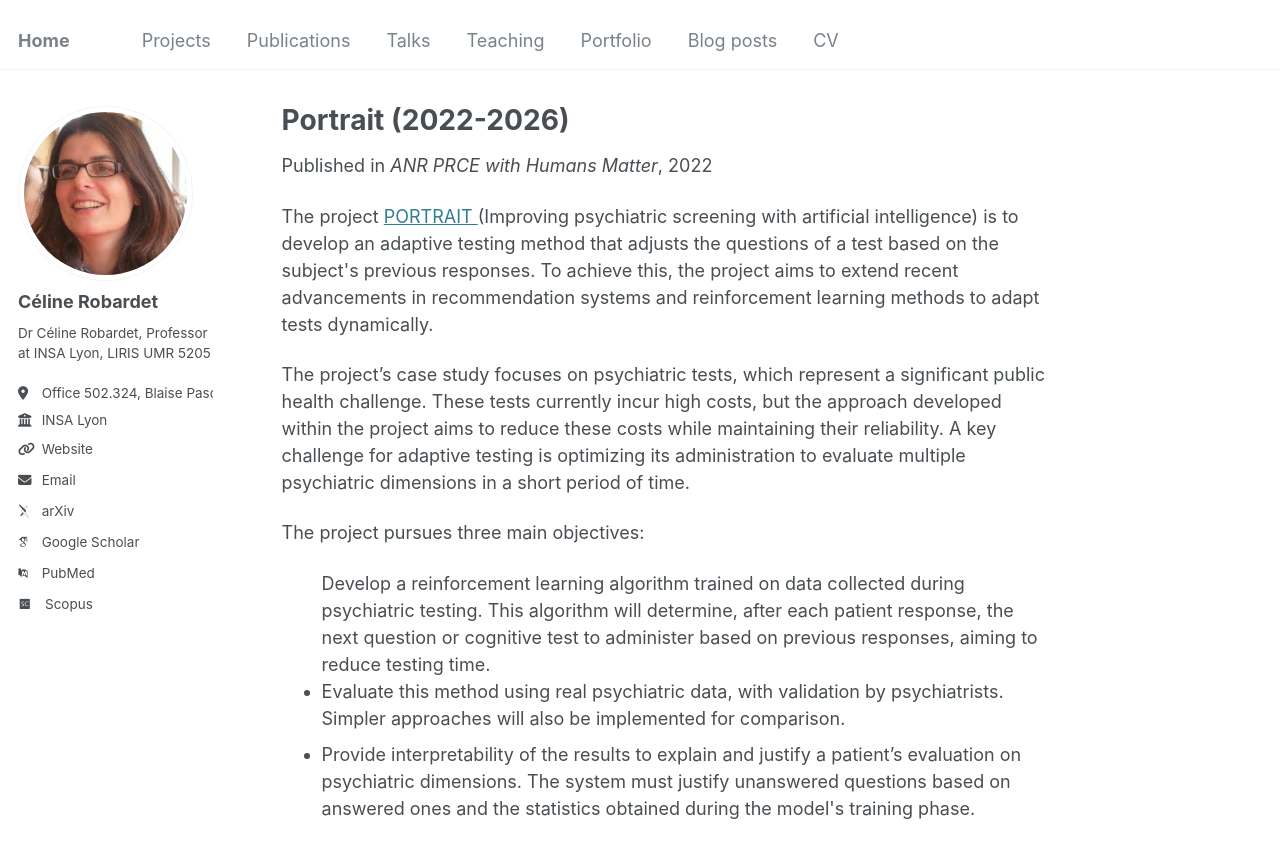
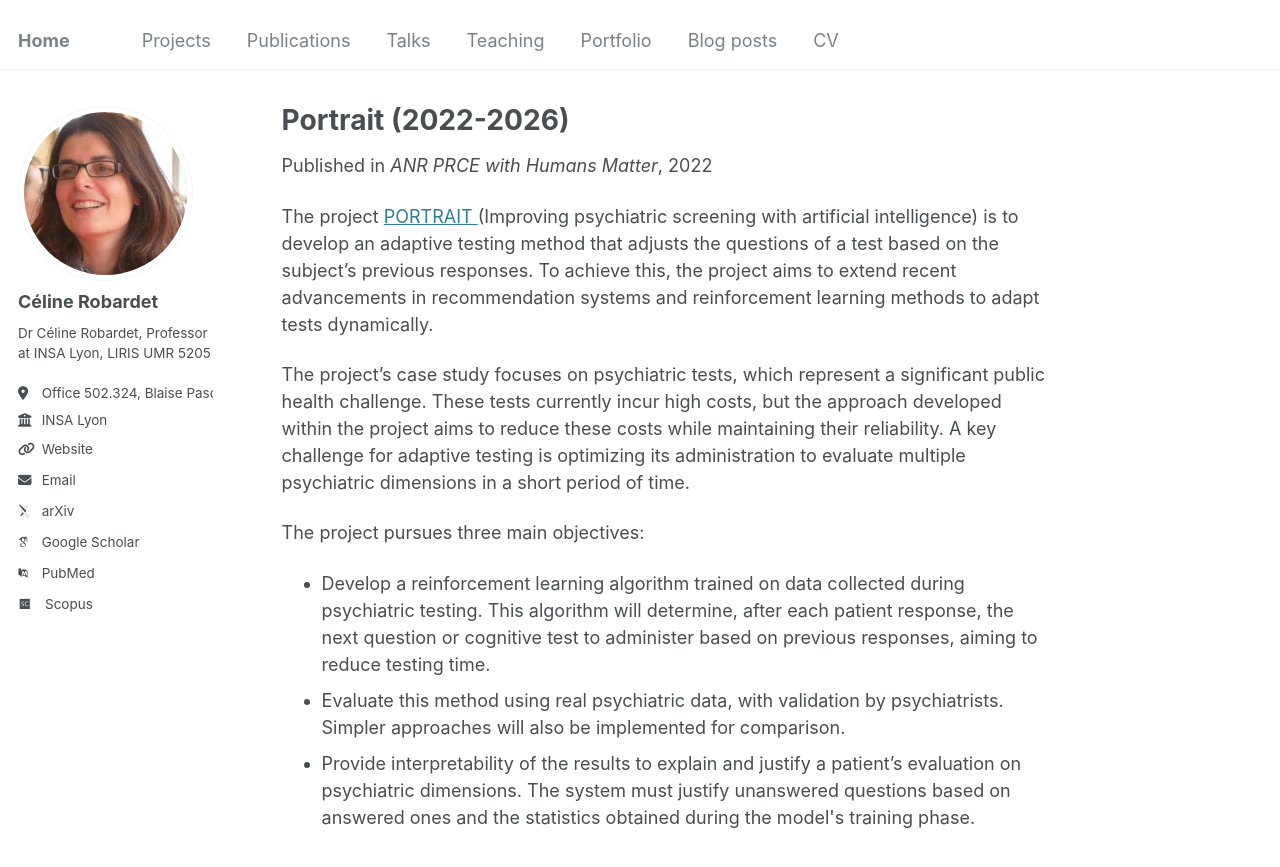
Before and after one commit to crobardet/crobardet.github.io, a Jekyll site: the page built from _projects/2022_portrait.md, in a window 1280 px wide and 900 px high. Shown: the top 867 px of the window. Built offline with Jekyll 4.4.1, drawn with Linux system fonts in a browser that asks for light colours; some web fonts are replaced.

```diff
--- a/_projects/2022_portrait.md
+++ b/_projects/2022_portrait.md
@@ -8,13 +8,13 @@ date: 2022-09-01
 location: "City, Country"
 ---
 
-<p>The project <a href="https://anr.fr/Projet-ANR-22-CE23-0006">PORTRAIT </a> (Improving psychiatric screening with artificial intelligence) is to develop an adaptive testing method that adjusts the questions of a test based on the subject's previous responses. To achieve this, the project aims to extend recent advancements in recommendation systems and reinforcement learning methods to adapt tests dynamically.</p>
+The project <a href="https://anr.fr/Projet-ANR-22-CE23-0006">PORTRAIT </a> (Improving psychiatric screening with artificial intelligence) is to develop an adaptive testing method that adjusts the questions of a test based on the subject's previous responses. To achieve this, the project aims to extend recent advancements in recommendation systems and reinforcement learning methods to adapt tests dynamically.
 
-<p>The project’s case study focuses on psychiatric tests, which represent a significant public health challenge. These tests currently incur high costs, but the approach developed within the project aims to reduce these costs while maintaining their reliability. A key challenge for adaptive testing is optimizing its administration to evaluate multiple psychiatric dimensions in a short period of time.</p>
+The project’s case study focuses on psychiatric tests, which represent a significant public health challenge. These tests currently incur high costs, but the approach developed within the project aims to reduce these costs while maintaining their reliability. A key challenge for adaptive testing is optimizing its administration to evaluate multiple psychiatric dimensions in a short period of time.
 
 The project pursues three main objectives:
 <ul>
-  <il> Develop a reinforcement learning algorithm trained on data collected during psychiatric testing. This algorithm will determine, after each patient response, the next question or cognitive test to administer based on previous responses, aiming to reduce testing time.</il>
+  <li> Develop a reinforcement learning algorithm trained on data collected during psychiatric testing. This algorithm will determine, after each patient response, the next question or cognitive test to administer based on previous responses, aiming to reduce testing time.</li>
 
 <li> Evaluate this method using real psychiatric data, with validation by psychiatrists. Simpler approaches will also be implemented for comparison.</li>
 
```
